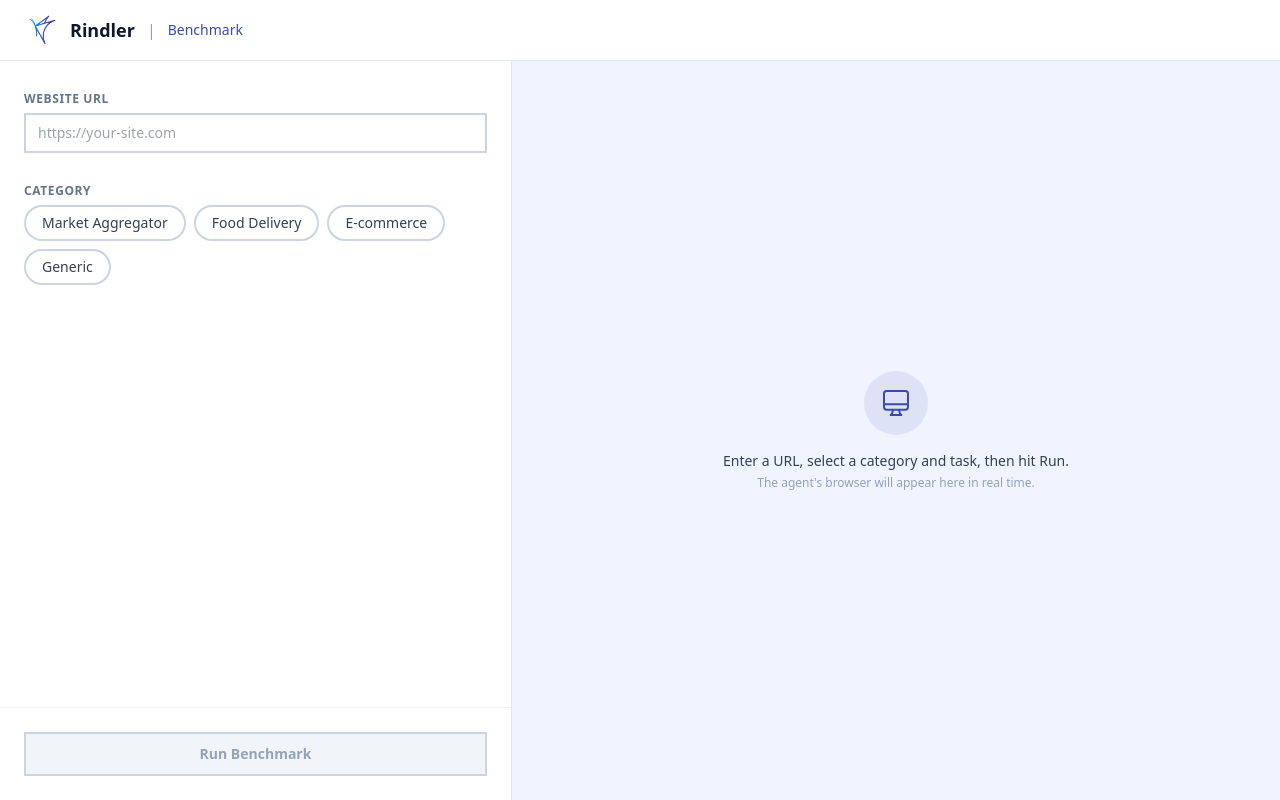
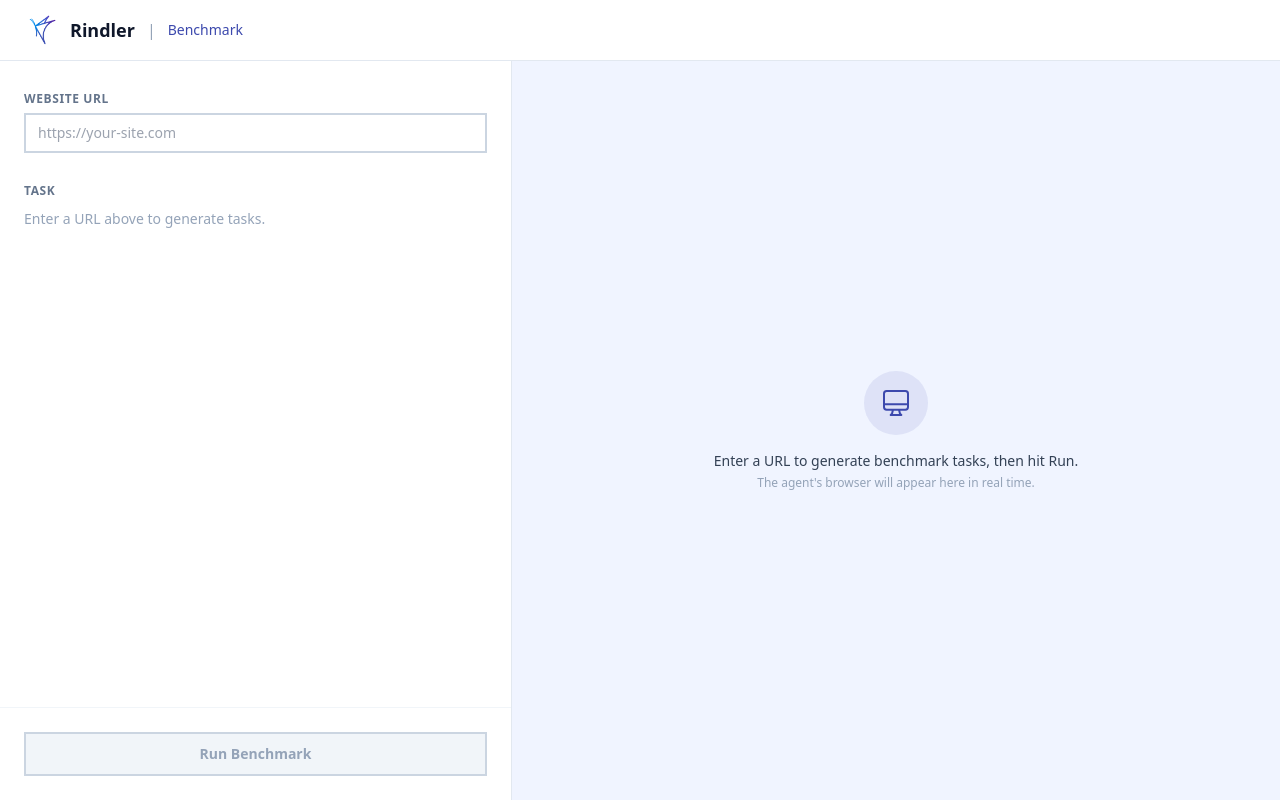
Before and after one commit to meetchie/agent-benchmark, a React (Vite) app in the folder benchmark/: page / in a window 1280 px wide. Built offline with nearby package versions, Linux system fonts and the light colour scheme.

Commit message:
feat: replace hardcoded tasks with dynamic generation on URL input

```diff
--- a/benchmark/package.json
+++ b/benchmark/package.json
@@ -13,7 +13,6 @@
     "react-dom": "^19.0.0"
   },
   "devDependencies": {
-    "@rollup/plugin-yaml": "^4.1.2",
     "@types/react": "^19.0.0",
     "@types/react-dom": "^19.0.0",
     "@vitejs/plugin-react": "^4.3.0",
--- a/benchmark/src/App.tsx
+++ b/benchmark/src/App.tsx
@@ -1,24 +1,23 @@
 import { useState, useEffect, useRef, useCallback } from "react";
-import tasksData from "../tasks.yaml";
-import { startBenchmark, pollStatus } from "./lib/api";
-import type { Category, Task, StepRecord, RunStatus, SummaryData } from "./lib/types";
+import { startBenchmark, pollStatus, generateTasks } from "./lib/api";
+import type { Task, StepRecord, RunStatus, SummaryData } from "./lib/types";
 
 import { BenchmarkHeader } from "./components/BenchmarkHeader";
 import { URLInput } from "./components/URLInput";
-import { CategorySelector } from "./components/CategorySelector";
 import { TaskCard } from "./components/TaskCard";
 import { RunButton } from "./components/RunButton";
 import { ScreenshotViewer } from "./components/ScreenshotViewer";
 import { StepLog } from "./components/StepLog";
 import { SummaryCard } from "./components/SummaryCard";
 
-const CATEGORIES: Category[] = tasksData.categories;
 const MAX_POLLS = 180;
 const POLL_INTERVAL_MS = 1000;
 
 export default function App() {
   const [url, setUrl] = useState("");
-  const [categoryId, setCategoryId] = useState<string | null>(null);
+  const [tasks, setTasks] = useState<Task[]>([]);
+  const [tasksLoading, setTasksLoading] = useState(false);
+  const [tasksError, setTasksError] = useState<string | null>(null);
   const [taskId, setTaskId] = useState<string | null>(null);
   const [runStatus, setRunStatus] = useState<RunStatus>("idle");
   const [steps, setSteps] = useState<StepRecord[]>([]);
@@ -29,12 +28,36 @@ export default function App() {
   const pollRef = useRef<ReturnType<typeof setInterval> | null>(null);
   const pollCountRef = useRef(0);
   const retriesRef = useRef(0);
+  const lastGeneratedUrlRef = useRef("");
 
-  const selectedCategory = CATEGORIES.find((c) => c.id === categoryId) ?? null;
-  const selectedTask = selectedCategory?.tasks.find((t) => t.id === taskId) ?? null;
+  const selectedTask = tasks.find((t) => t.id === taskId) ?? null;
 
   const isUrlValid = url.startsWith("http://") || url.startsWith("https://");
   const canRun = isUrlValid && selectedTask !== null && runStatus !== "running";
+
+  const handleUrlSubmit = useCallback(async () => {
+    const trimmed = url.trim();
+    if (!trimmed.startsWith("http://") && !trimmed.startsWith("https://")) return;
+    if (trimmed === lastGeneratedUrlRef.current) return;
+    if (tasksLoading) return;
+
+    lastGeneratedUrlRef.current = trimmed;
+    setTasksLoading(true);
+    setTasksError(null);
+    setTasks([]);
+    setTaskId(null);
+
+    try {
+      const data = await generateTasks(trimmed);
+      setTasks(data.tasks);
+    } catch (e) {
+      setTasksError(
+        e instanceof Error ? e.message : "This site may not allow automated browsing. Try a different URL."
+      );
+    } finally {
+      setTasksLoading(false);
+    }
+  }, [url, tasksLoading]);
 
   const stopPolling = useCallback(() => {
     if (pollRef.current) {
@@ -129,25 +152,41 @@ export default function App() {
         {/* LEFT PANEL */}
         <div className="w-[40%] min-w-[300px] border-r border-slate-200 bg-white flex flex-col overflow-y-auto">
           <div className="p-6 space-y-6 flex-1">
-            <URLInput value={url} onChange={setUrl} disabled={isRunning} />
-
-            <CategorySelector
-              categories={CATEGORIES}
-              selected={categoryId}
-              onSelect={(id) => {
-                setCategoryId(id);
-                setTaskId(null);
-              }}
+            <URLInput
+              value={url}
+              onChange={setUrl}
+              onSubmit={handleUrlSubmit}
               disabled={isRunning}
             />
 
-            {selectedCategory && (
-              <div className="space-y-2">
-                <label className="text-xs font-semibold text-slate-500 uppercase tracking-wider">
-                  Task
-                </label>
+            <div className="space-y-2">
+              <label className="text-xs font-semibold text-slate-500 uppercase tracking-wider">
+                Task
+              </label>
+
+              {tasksLoading && (
                 <div className="space-y-2">
-                  {selectedCategory.tasks.map((task: Task) => (
+                  {[1, 2, 3].map((i) => (
+                    <div key={i} className="h-16 bg-slate-100 animate-pulse border-2 border-slate-200" />
+                  ))}
+                </div>
+              )}
+
+              {tasksError && (
+                <div className="border-2 border-amber-300 bg-amber-50 px-4 py-3">
+                  <p className="text-sm text-amber-700">{tasksError}</p>
+                </div>
+              )}
+
+              {!tasksLoading && !tasksError && tasks.length === 0 && (
+                <p className="text-sm text-slate-400">
+                  Enter a URL above to generate tasks.
+                </p>
+              )}
+
+              {!tasksLoading && tasks.length > 0 && (
+                <div className="space-y-2">
+                  {tasks.map((task: Task) => (
                     <TaskCard
                       key={task.id}
                       task={task}
@@ -157,8 +196,8 @@ export default function App() {
                     />
                   ))}
                 </div>
-              </div>
-            )}
+              )}
+            </div>
           </div>
 
           <div className="p-6 border-t border-slate-100">
@@ -184,7 +223,7 @@ export default function App() {
                 </svg>
               </div>
               <p className="text-sm font-medium text-slate-700">
-                Enter a URL, select a category and task, then hit Run.
+                Enter a URL to generate benchmark tasks, then hit Run.
               </p>
               <p className="mt-1 text-xs text-slate-400">
                 The agent's browser will appear here in real time.
--- a/benchmark/src/components/CategorySelector.tsx
+++ /dev/null
@@ -1,42 +0,0 @@
-import type { Category } from "../lib/types";
-
-interface CategorySelectorProps {
-  categories: Category[];
-  selected: string | null;
-  onSelect: (id: string) => void;
-  disabled?: boolean;
-}
-
-export function CategorySelector({
-  categories,
-  selected,
-  onSelect,
-  disabled,
-}: CategorySelectorProps) {
-  return (
-    <div className="space-y-1">
-      <label className="text-xs font-semibold text-slate-500 uppercase tracking-wider">
-        Category
-      </label>
-      <div className="flex flex-wrap gap-2">
-        {categories.map((cat) => (
-          <button
-            key={cat.id}
-            onClick={() => onSelect(cat.id)}
-            disabled={disabled}
-            className={`rounded-full border-2 px-4 py-1.5 text-sm font-medium transition-all
-              ${
-                selected === cat.id
-                  ? "border-[#3c49ad] bg-[#3c49ad] text-white"
-                  : "border-slate-300 bg-white text-slate-700 hover:border-[#3c49ad] hover:text-[#3c49ad]"
-              }
-              ${disabled ? "cursor-not-allowed opacity-50" : "cursor-pointer"}
-            `}
-          >
-            {cat.label}
-          </button>
-        ))}
-      </div>
-    </div>
-  );
-}
--- a/benchmark/src/components/URLInput.tsx
+++ b/benchmark/src/components/URLInput.tsx
@@ -1,12 +1,19 @@
 interface URLInputProps {
   value: string;
   onChange: (v: string) => void;
+  onSubmit?: () => void;
   disabled?: boolean;
 }
 
-export function URLInput({ value, onChange, disabled }: URLInputProps) {
+export function URLInput({ value, onChange, onSubmit, disabled }: URLInputProps) {
   const isValid =
     value === "" || value.startsWith("http://") || value.startsWith("https://");
+
+  const handleKeyDown = (e: React.KeyboardEvent) => {
+    if (e.key === "Enter" && onSubmit) {
+      onSubmit();
+    }
+  };
 
   return (
     <div className="space-y-1">
@@ -17,6 +24,8 @@ export function URLInput({ value, onChange, disabled }: URLInputProps) {
         type="url"
         value={value}
         onChange={(e) => onChange(e.target.value)}
+        onBlur={() => onSubmit?.()}
+        onKeyDown={handleKeyDown}
         disabled={disabled}
         placeholder="https://your-site.com"
         className={`w-full rounded-none border-2 px-3 py-2 text-sm outline-none transition-colors
--- a/benchmark/tasks.yaml
+++ /dev/null
@@ -1,94 +0,0 @@
-categories:
-  - id: market_aggregator
-    label: "Market Aggregator"
-    tasks:
-      - id: add_bananas
-        label: "Add Organic Bananas to cart"
-        goal: |
-          Set delivery address to 1 Main St, Springfield, IL 62701. Select the first autocomplete result.
-          Search for "Organic Bananas" and add the first result to cart.
-          Verify success by checking that the cart icon shows a count or an "In cart" indicator appears.
-      - id: add_milk
-        label: "Add whole milk (non-organic) to cart"
-        goal: |
-          Set delivery address to 1 Main St, Springfield, IL 62701. Select the first autocomplete result.
-          Find a gallon of whole milk that is NOT organic and add it to cart.
-          Verify success by checking that the cart icon shows a count or an "In cart" indicator appears.
-      - id: add_three_produce
-        label: "Add 3 distinct produce items to cart"
-        goal: |
-          Set delivery address to 1 Main St, Springfield, IL 62701. Select the first autocomplete result.
-          Browse the produce section and add 3 distinct items to cart.
-          Verify success by checking that the cart shows 3 items.
-
-  - id: food_delivery
-    label: "Food Delivery"
-    tasks:
-      - id: pizza_order
-        label: "Order half-and-half pizza with sides"
-        goal: |
-          Order a large pizza that is half cheese, half pepperoni.
-          Also add a large Diet Coke and garlic bread twists (or closest available side).
-          Verify success by checking that all items appear in the cart or order summary.
-      - id: popular_item
-        label: "Order most popular item from first restaurant"
-        goal: |
-          Set delivery address to 1 Main St, Springfield, IL 62701.
-          Select the first available restaurant and order their most popular or featured item.
-          Verify success by checking the cart or order summary shows the item.
-      - id: rated_restaurant
-        label: "Order featured item from a 4+ star restaurant"
-        goal: |
-          Set delivery address to 1 Main St, Springfield, IL 62701.
-          Find a restaurant with a 4+ star rating, pick a featured or popular item, and add it to cart.
-          Verify success by checking the cart shows the item.
-
-  - id: ecommerce
-    label: "E-commerce"
-    tasks:
-      - id: shoes_size_10
-        label: "Find running shoes in size 10 and add to cart"
-        goal: |
-          Search for men's running shoes.
-          Filter or sort results to find options available in US size 10.
-          Add the cheapest available size-10 option to cart.
-          Verify success by checking the cart shows the shoes.
-      - id: hoodie_under_100
-        label: "Find a hoodie under $100 and add to cart"
-        goal: |
-          Find a hoodie priced under $100.
-          Select a color and size (any available), then add to cart.
-          Verify success by checking the cart shows the hoodie.
-      - id: jacket_filtered
-        label: "Search for a jacket, apply a filter, add to cart"
-        goal: |
-          Search for a jacket using the site's search feature.
-          Apply at least one filter (e.g., color, size, price range, or category).
-          Add the first filtered result to cart.
-          Verify success by checking the cart shows the jacket.
-
-  - id: generic
-    label: "Generic"
-    tasks:
-      - id: search_add_to_cart
-        label: "Find any product and add to cart"
-        goal: |
-          Use the site's search bar to find any product.
-          Add the first result to cart.
-          Verify success by checking the cart shows the item.
-      - id: find_contact
-        label: "Find contact email or phone number"
-        goal: |
-          Navigate to the contact or support page.
-          Report the contact email address or phone number found on the page.
-      - id: proceed_to_checkout
-        label: "Add item to cart and proceed to checkout"
-        goal: |
-          Find any product and add it to cart.
-          Proceed to checkout (do NOT complete the purchase — stop at the checkout page).
-          Verify success by confirming the checkout page is visible.
-      - id: search_report_results
-        label: "Search and report first 3 results"
-        goal: |
-          Use the site's search feature to search for any product.
-          Report the name, price, and availability of the first 3 results shown.
```
